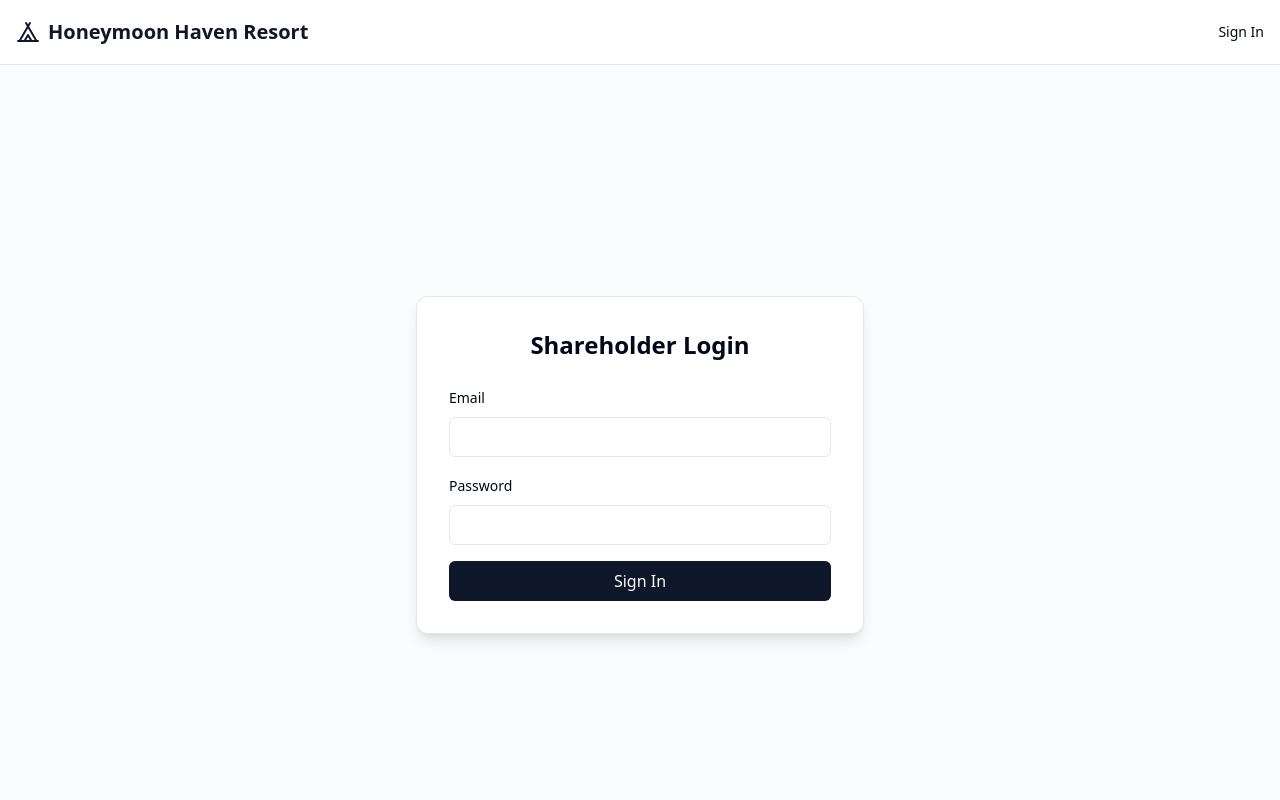
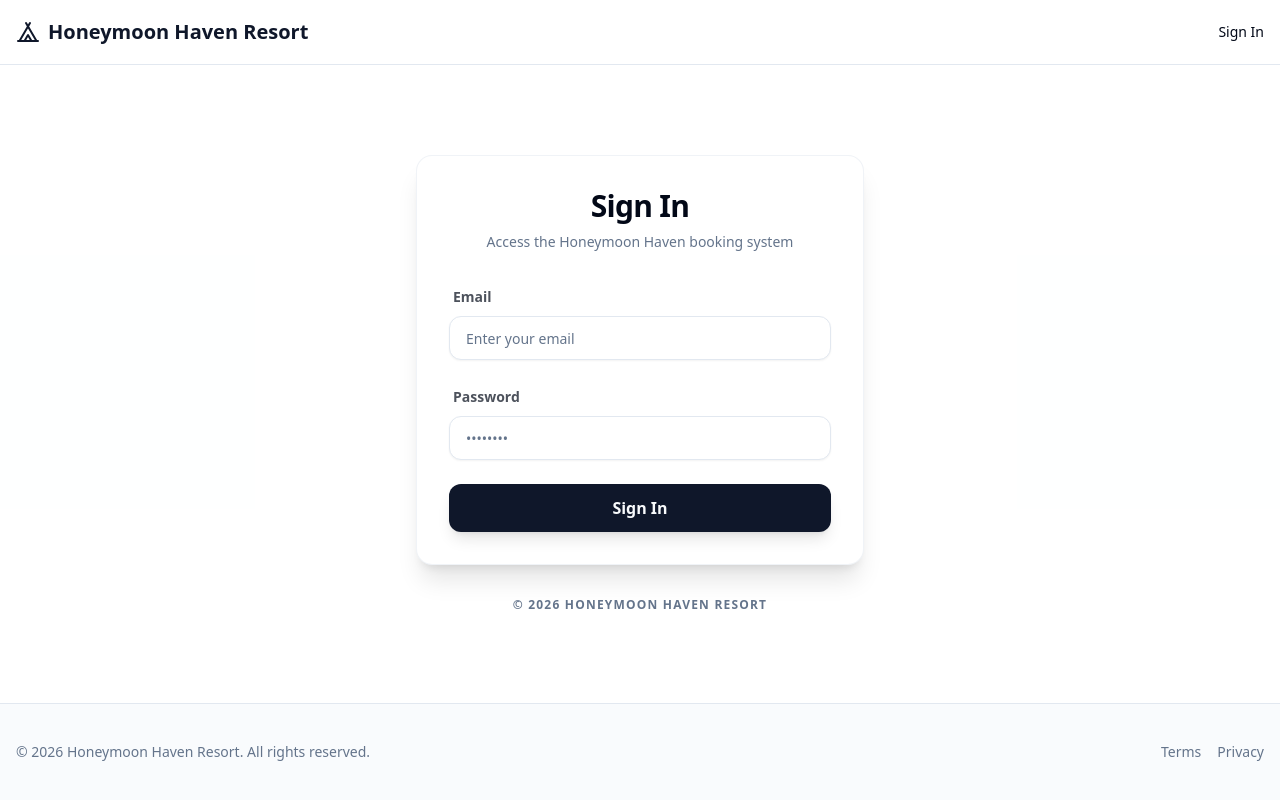
Before and after one commit to bryhudson/honeymoon-haven, a React (Vite) app: page /#/login in a window 1280 px wide. Shown: the top 800 px of the page. Built offline with nearby package versions, Linux system fonts and the light colour scheme; no server answers.

Commit message:
style: refine login page layout and improve centering

```diff
--- a/src/components/Layout.jsx
+++ b/src/components/Layout.jsx
@@ -6,7 +6,7 @@ export function Layout({ children }) {
     return (
         <div className="flex min-h-screen flex-col bg-background font-sans antialiased">
             <Header />
-            <main className="flex-1">{children}</main>
+            <main className="flex-1 flex flex-col">{children}</main>
             <Footer />
         </div>
     );
--- a/src/pages/Login.jsx
+++ b/src/pages/Login.jsx
@@ -54,33 +54,41 @@ export function Login() {
     }
 
     return (
-        <div className="min-h-screen flex items-center justify-center bg-muted/30">
-            <div className="bg-card p-8 rounded-xl shadow-lg border w-full max-w-md">
-                <h2 className="text-2xl font-bold text-center mb-6">Shareholder Login</h2>
+        <div className="flex-1 flex flex-col items-center justify-center p-6 bg-muted/5">
+            <div className="w-full max-w-md">
+                <div className="bg-card p-8 rounded-2xl shadow-xl border border-border/50">
+                    <div className="text-center mb-8">
+                        <h2 className="text-3xl font-bold tracking-tight text-foreground">Sign In</h2>
+                        <p className="text-muted-foreground mt-2 text-sm">
+                            Access the Honeymoon Haven booking system
+                        </p>
+                    </div>
 
                     {error && (
-                    <div className="bg-destructive/10 text-destructive p-3 rounded-md mb-4 text-sm text-center">
+                        <div className="bg-destructive/10 text-destructive p-3 rounded-lg mb-6 text-sm text-center border border-destructive/20 font-medium">
                             {error}
                         </div>
                     )}
 
-                <form onSubmit={handleSubmit} className="space-y-4">
+                    <form onSubmit={handleSubmit} className="space-y-6">
                         <div className="space-y-2">
-                        <label className="text-sm font-medium leading-none">Email</label>
+                            <label className="text-sm font-semibold leading-none text-foreground/70 ml-1">Email</label>
                             <input
                                 type="email"
                                 required
-                            className="flex h-10 w-full rounded-md border border-input bg-background px-3 py-2 text-sm"
+                                placeholder="Enter your email"
+                                className="flex h-11 w-full rounded-xl border border-input bg-background px-4 py-2 text-sm ring-offset-background file:border-0 file:bg-transparent file:text-sm file:font-medium placeholder:text-muted-foreground focus-visible:outline-none focus-visible:ring-2 focus-visible:ring-ring focus-visible:ring-offset-2 disabled:cursor-not-allowed disabled:opacity-50 transition-all shadow-sm"
                                 value={email}
                                 onChange={(e) => setEmail(e.target.value)}
                             />
                         </div>
                         <div className="space-y-2">
-                        <label className="text-sm font-medium leading-none">Password</label>
+                            <label className="text-sm font-semibold leading-none text-foreground/70 ml-1">Password</label>
                             <input
                                 type="password"
                                 required
-                            className="flex h-10 w-full rounded-md border border-input bg-background px-3 py-2 text-sm"
+                                placeholder="••••••••"
+                                className="flex h-11 w-full rounded-xl border border-input bg-background px-4 py-2 text-sm ring-offset-background file:border-0 file:bg-transparent file:text-sm file:font-medium placeholder:text-muted-foreground focus-visible:outline-none focus-visible:ring-2 focus-visible:ring-ring focus-visible:ring-offset-2 disabled:cursor-not-allowed disabled:opacity-50 transition-all shadow-sm"
                                 value={password}
                                 onChange={(e) => setPassword(e.target.value)}
                             />
@@ -88,12 +96,25 @@ export function Login() {
 
                         <button
                             disabled={loading}
-                        className="w-full bg-primary text-primary-foreground hover:bg-primary/90 h-10 px-4 py-2 rounded-md font-medium transition-colors disabled:opacity-50"
+                            className="w-full bg-primary text-primary-foreground hover:bg-primary/90 h-12 px-4 py-2 rounded-xl font-bold transition-all shadow-lg hover:shadow-primary/20 disabled:opacity-50 active:scale-[0.98]"
                             type="submit"
                         >
-                        {loading ? 'Signing In...' : 'Sign In'}
+                            {loading ? (
+                                <span className="flex items-center justify-center gap-2">
+                                    <svg className="animate-spin h-5 w-5 text-current" xmlns="http://www.w3.org/2000/svg" fill="none" viewBox="0 0 24 24">
+                                        <circle className="opacity-25" cx="12" cy="12" r="10" stroke="currentColor" strokeWidth="4"></circle>
+                                        <path className="opacity-75" fill="currentColor" d="M4 12a8 8 0 018-8V0C5.373 0 0 5.373 0 12h4zm2 5.291A7.962 7.962 0 014 12H0c0 3.042 1.135 5.824 3 7.938l3-2.647z"></path>
+                                    </svg>
+                                    Signing In...
+                                </span>
+                            ) : 'Sign In'}
                         </button>
                     </form>
+                </div>
+
+                <p className="text-center mt-8 text-xs text-muted-foreground uppercase tracking-widest font-semibold">
+                    &copy; {new Date().getFullYear()} Honeymoon Haven Resort
+                </p>
             </div>
         </div>
     );
```
Lines whose indentation alone changed are shown as unchanged.
